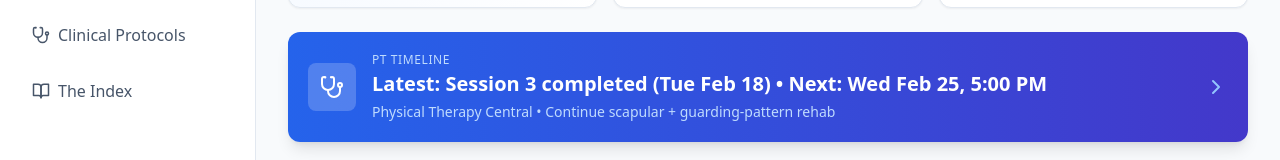
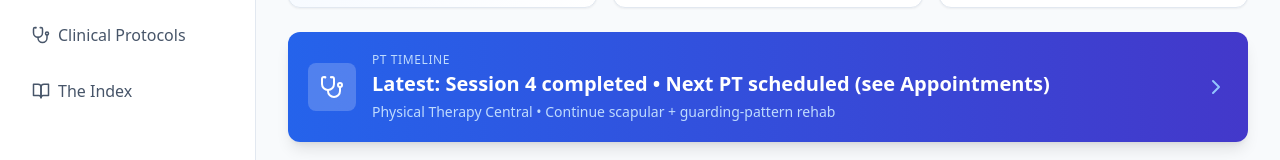
Before and after one commit to JackReis/rib-recovery-dashboard, a React (Create React App) app: page / in a window 1280 px wide. Shown: the part 335-495 px from the top of the page. Built offline with nearby package versions, Linux system fonts and the light colour scheme.

Commit message:
fix(copy): remove stale Feb 9/session 3 PT references

```diff
--- a/public/life-dashboard/index.html
+++ b/public/life-dashboard/index.html
@@ -691,9 +691,9 @@ const OverviewTab = () => (
           { label: "Healthcare transition", done: true, note: "Providers found" },
           { label: "Vault consolidation", done: true, note: "637 tests passing" },
           {
-            label: "PT started w/ Ryan",
+            label: "PT with Ryan ongoing",
             current: true,
-            note: "Feb 9 — diaphragm rehab",
+            note: "Session 4 completed — protocol advancing",
           },
           { label: "Car registration", done: true, note: "Feb 10 — DONE today" },
           { label: "Job search ramp-up", current: true, note: "5 apps this week" },
@@ -1356,7 +1356,7 @@ const RecoveryTab = () => {
       </div>
     </Card>
 
-    <Card title="PT Protocol — Ryan (Feb 9)" icon="🏋️" accent={C.accent2}>
+    <Card title="PT Protocol — Ryan (Current)" icon="🏋️" accent={C.accent2}>
       <div style={{ display: "flex", flexDirection: "column", gap: 8 }}>
         {[
           {
--- a/src/RecoveryDashboard.js
+++ b/src/RecoveryDashboard.js
@@ -435,7 +435,7 @@ export default function RecoveryDashboard({ onNavigate }) {
                   </div>
                   <div>
                     <p className="text-blue-200 text-xs font-medium uppercase tracking-wider">PT Timeline</p>
-                    <p className="text-xl font-bold mt-0.5">Latest: Session 3 completed (Tue Feb 18) • Next: Wed Feb 25, 5:00 PM</p>
+                    <p className="text-xl font-bold mt-0.5">Latest: Session 4 completed • Next PT scheduled (see Appointments)</p>
                     <p className="text-blue-200 text-sm mt-1">Physical Therapy Central • Continue scapular + guarding-pattern rehab</p>
                   </div>
                 </div>
```
